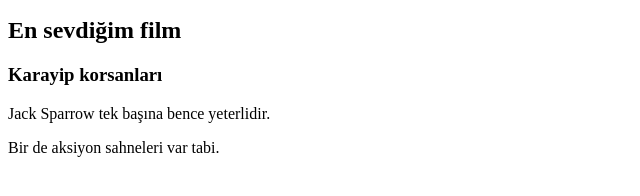
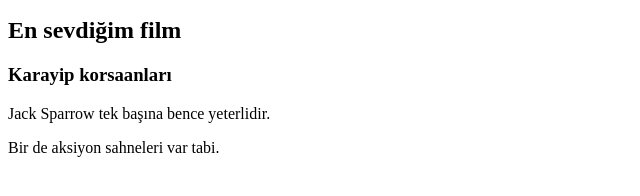
Before and after one commit to NejatK/odev1, a plain HTML site: page index.html in a window 1280 px wide. Shown: the part 202-398 px from the top of the page, 0-640 px from the left. Drawn offline with Linux system fonts and the light colour scheme.

Commit message:
odev1 update

```diff
--- a/index.html
+++ b/index.html
@@ -11,6 +11,6 @@
 
  <!--Herkes yazmış bende yazmak istedim-->
  <h2>En sevdiğim film</h2>
- <h3>Karayip korsanları</h3>
+ <h3>Karayip korsaanları</h3>
  <p>Jack Sparrow tek başına bence yeterlidir.</p>
  <p>Bir de aksiyon sahneleri var tabi.</p>
```
